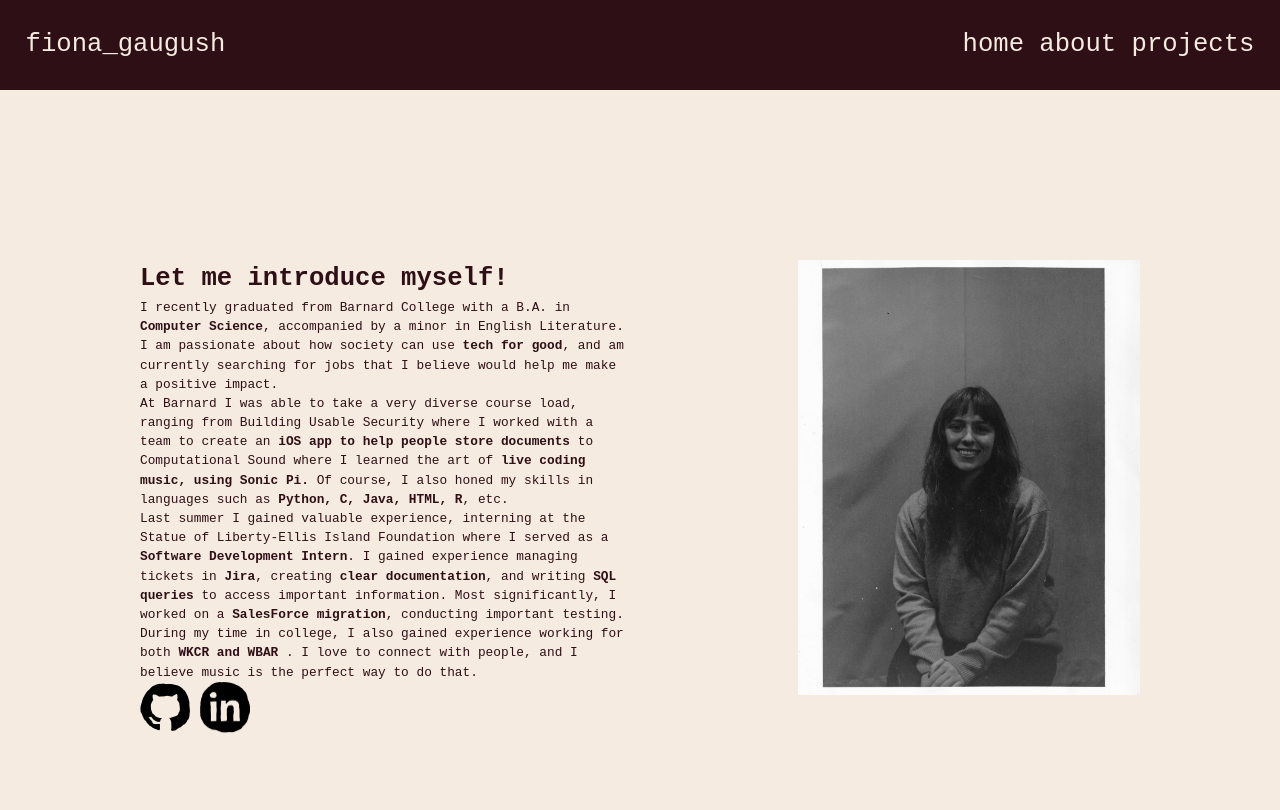
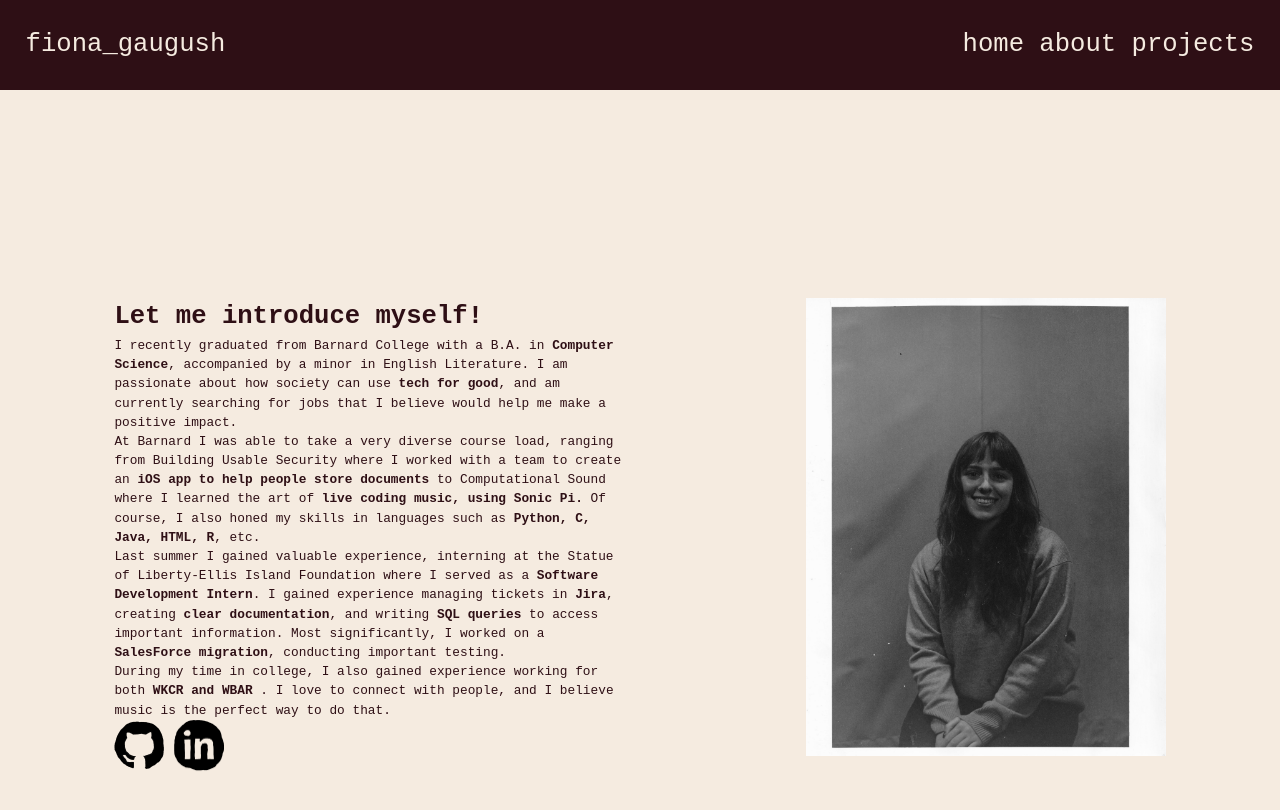
Before and after one commit to fionagaugush/fionagaugush.github.io, a Jekyll site: the page built from index.md, in a window 1280 px wide and 900 px high, scrolled down 820 px. Shown: the top 810 px of the window. Built offline with Jekyll 4.4.1, drawn with Linux system fonts in a browser that asks for light colours; some web fonts are replaced.

Commit message:
sizingAdjust

```diff
--- a/homepage.css
+++ b/homepage.css
@@ -11,9 +11,7 @@
 section#welcome {
   scroll-margin-top: 0; /* scrolls fully to top */
 }
-#links{
-  text-align: LEFT;
-}
+
 #welcome {
   display: flex;
   flex-direction: column;
@@ -88,8 +86,8 @@
     font-weight: bold;
 }
 #about{
-  padding: 10vh 0;
-  margin: AUTO 8rem ;
+  padding: 10vw 0;
+  margin: AUTO 8vw ;
 }
 #projects{
    padding: 5vh 0;
@@ -112,9 +110,11 @@
 }
 
 .project-card img {
-  width: 100%;
+
   border-radius: 2px;
   margin-bottom: 0.25rem;
+  width: 50%;
+  height: 50%;
 }
 
 .title-card {
--- a/index.md
+++ b/index.md
@@ -39,11 +39,11 @@
                 <br> During my time in college, I also gained experience working for both
                <b>WKCR and WBAR </b> . I love to connect with people, and I believe music is the perfect way to do that.<br>
                <div style="display: flex; gap: 10px; align-items: center;">
-             <a href="https://github.com/fionagaugush" target="_blank">
-                <img src="images/Github-logo.png" width="50" alt="Code icon">
-            </a>
-  <a href="https://www.linkedin.com/in/fionagaugush/" target="_blank">
-    <img src="images/linkedin.png" width="50" alt="LinkedIn icon">
+                <a href="https://github.com/fionagaugush" target="_blank">
+                <img src="images/Github-logo.png" width="50vw" alt="Code icon">
+                </a>
+             <a href="https://www.linkedin.com/in/fionagaugush/" target="_blank">
+             <img src="images/linkedin.png" width="50vw" alt="LinkedIn icon">
   </a>
 </div>
             </div>
```
Also changed, not shown: 2 other files.
